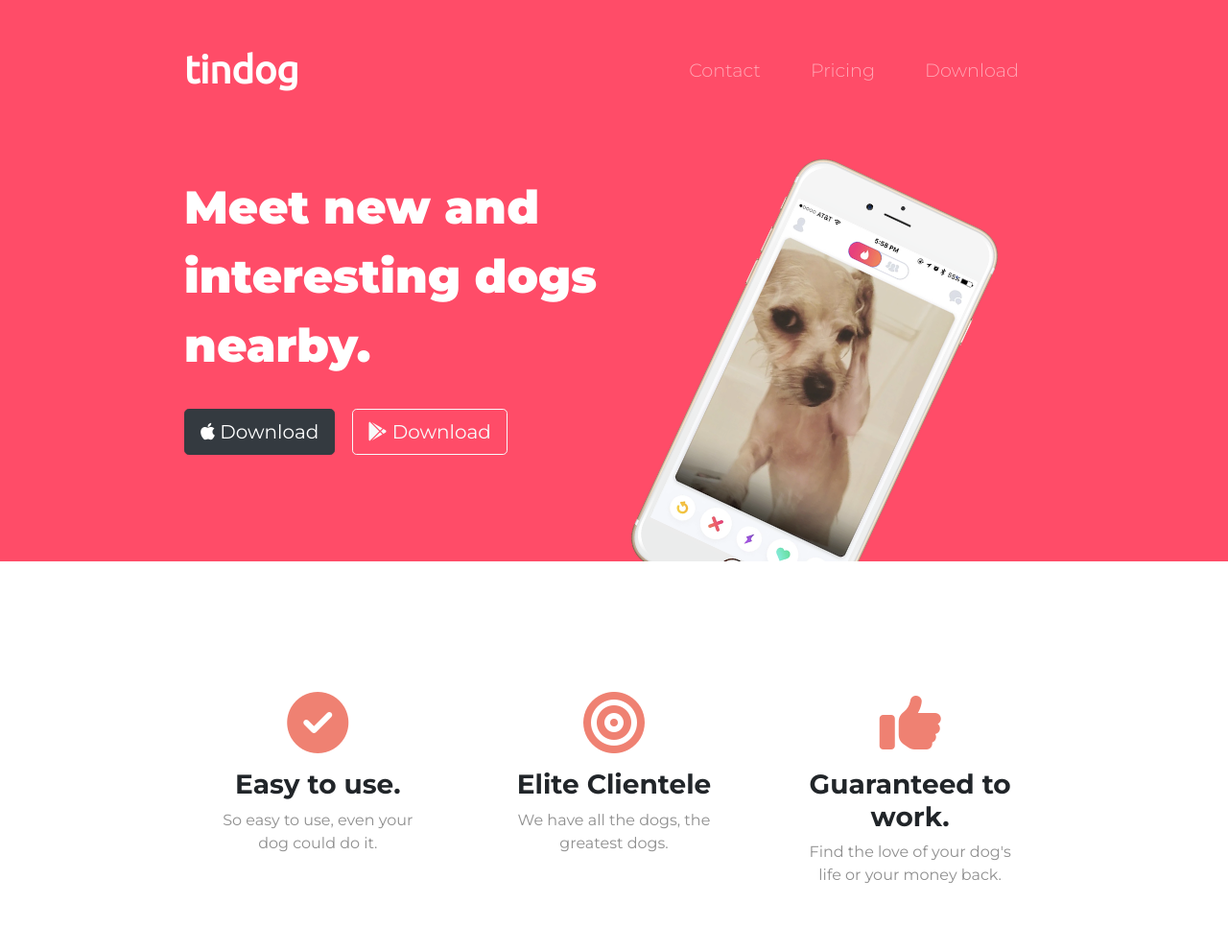
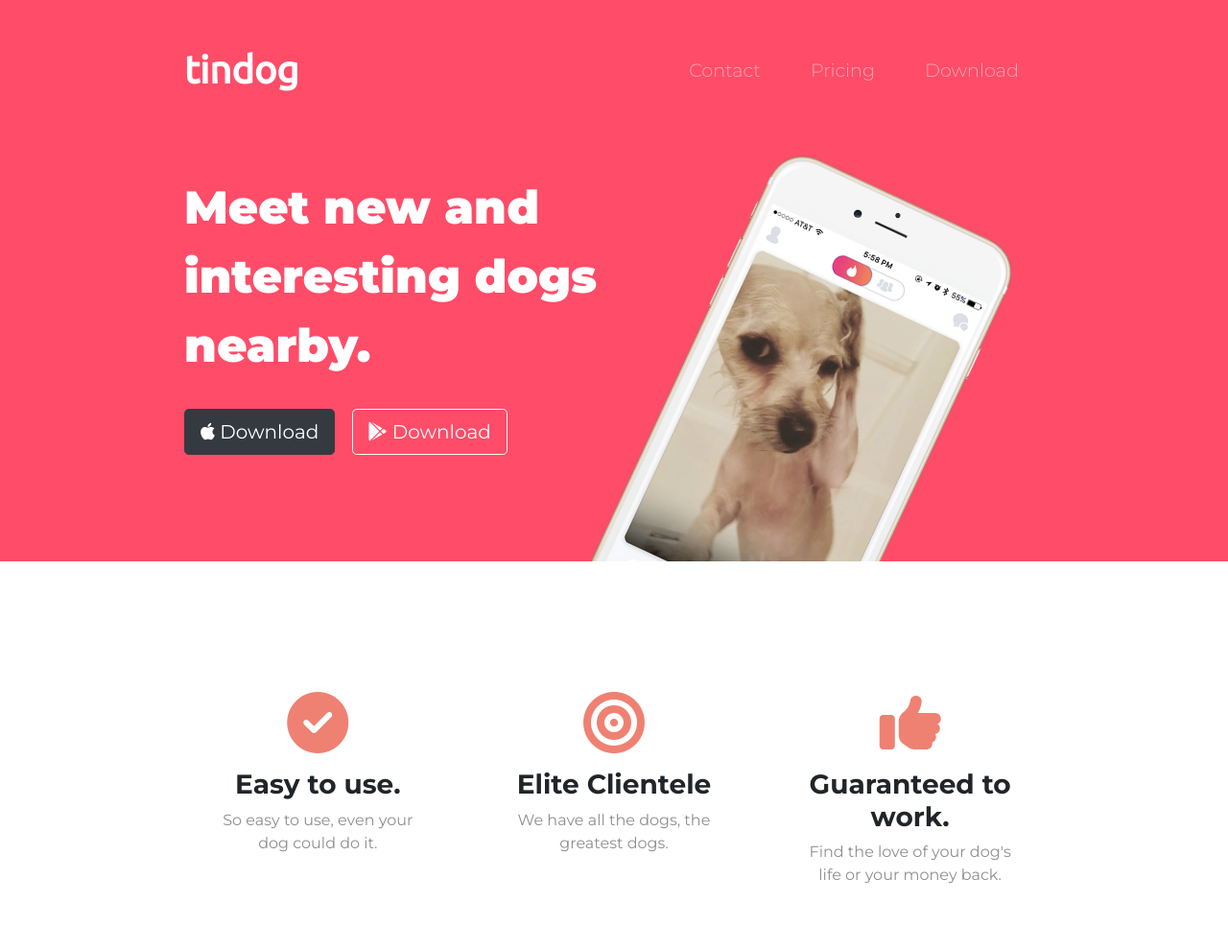
Before and after one commit to jrpbaroro/tindog-project, a plain HTML site: page index.html in a window 1280 px wide. Shown: the top 990 px of the page at 96% size. Drawn offline with nearby package versions, Linux system fonts and the light colour scheme.

Commit message:
Update styles.css

```diff
--- a/css/styles.css
+++ b/css/styles.css
@@ -94,7 +94,6 @@
    font-size: 3rem;
    line-height: 1.5;
    font-weight: 900;
-   text-align: left;
 
 }
 
@@ -157,7 +156,7 @@
 
 /*************TITLE IMAGE*************/
 .title-image {
-  width: 50%;
+  width: 60%;
   transform: rotate(25deg);
   position: absolute;
   right: 30%;
```
